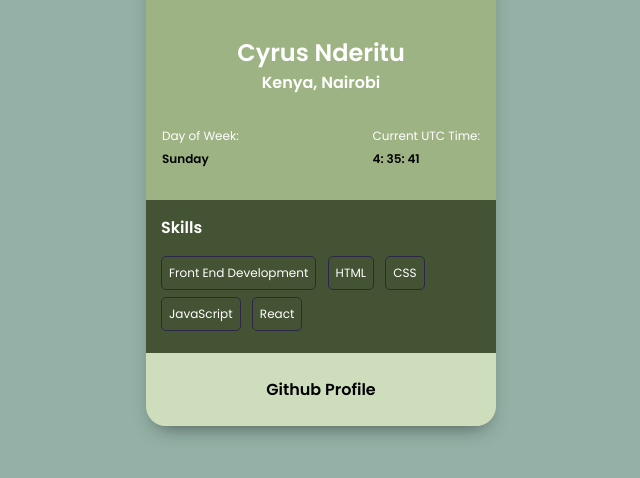
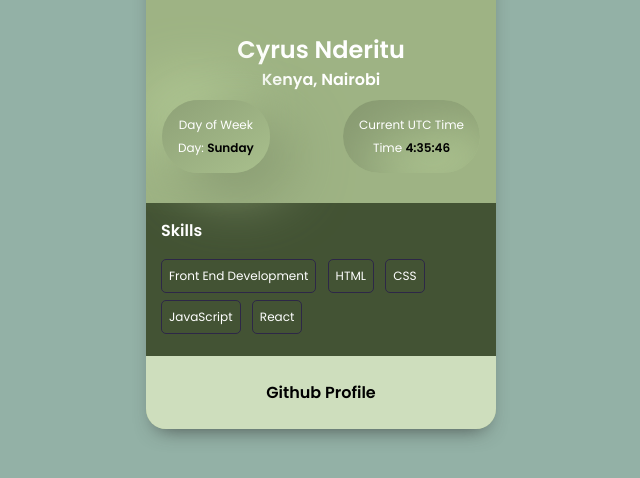
Before and after one commit to cyrusnderitu/HNG-Internship-Stage-1, a plain HTML site: page index.html in a window 1280 px wide. Shown: the part 268-746 px from the top of the page, without its empty margins (319-959 px from the left). Drawn offline with Linux system fonts and the light colour scheme.

Commit message:
MInor changes to the UTC time and Day sec

```diff
--- a/index.html
+++ b/index.html
@@ -17,12 +17,18 @@
       <p data-testid="myTrack" class="track">Frontend</p>
       <div class="dateTime">
         <div class="day">
-          <p>Day of Week:</p>
-          <span class="date"></span>
+          <p>Day of Week</p>
+          <p>
+            Day:
+            <span class="date"></span>
+          </p>
         </div>
         <div class="time">
-          <p>Current UTC Time:</p>
-          <span class="utc"></span>
+          <p>Current UTC Time</p>
+          <p>
+            Time
+            <span class="utc"></span>
+          </p>
         </div>
       </div>
       <div class="skills">
--- a/main.js
+++ b/main.js
@@ -14,10 +14,10 @@ const d = new Date();
 const siku = d.getDay();
 
 d_date.innerHTML = Days[siku];
-const hour = d.getUTCHours();
-const minute = d.getUTCMinutes();
-const seconds = d.getUTCSeconds();
-const UTCTime = `${hour}: ${minute}: ${seconds}`;
+
 setInterval(() => {
-  d_time.innerText = UTCTime;
+  const d = new Date();
+  return (d_time.innerHTML = ` ${
+    d.getUTCHours() + ":" + d.getUTCMinutes() + ":" + d.getUTCSeconds()
+  }`);
 }, 1000);
--- a/styles.css
+++ b/styles.css
@@ -73,7 +73,7 @@ img {
   flex-wrap: wrap;
   justify-content: space-between;
   align-items: center;
-  margin: 2rem 0;
+  margin: 0.5rem 0;
   padding: 0 1rem;
 }
 .dateTime span {
@@ -85,7 +85,18 @@ img {
   display: grid;
   row-gap: 5px;
   font-size: 12px;
-  text-align: left;
+  text-align: center;
+  padding: 1rem;
+}
+.day {
+  border-radius: 50px;
+  background: linear-gradient(145deg, #8ea177, #a9c08d);
+  box-shadow: 20px 20px 60px #869870, -20px -20px 60px #b6ce98;
+}
+.time {
+  border-radius: 50px;
+  background: #9eb384;
+  box-shadow: inset 20px 20px 60px #869870, inset -20px -20px 60px #b6ce98;
 }
 .skills {
   display: grid;
```
